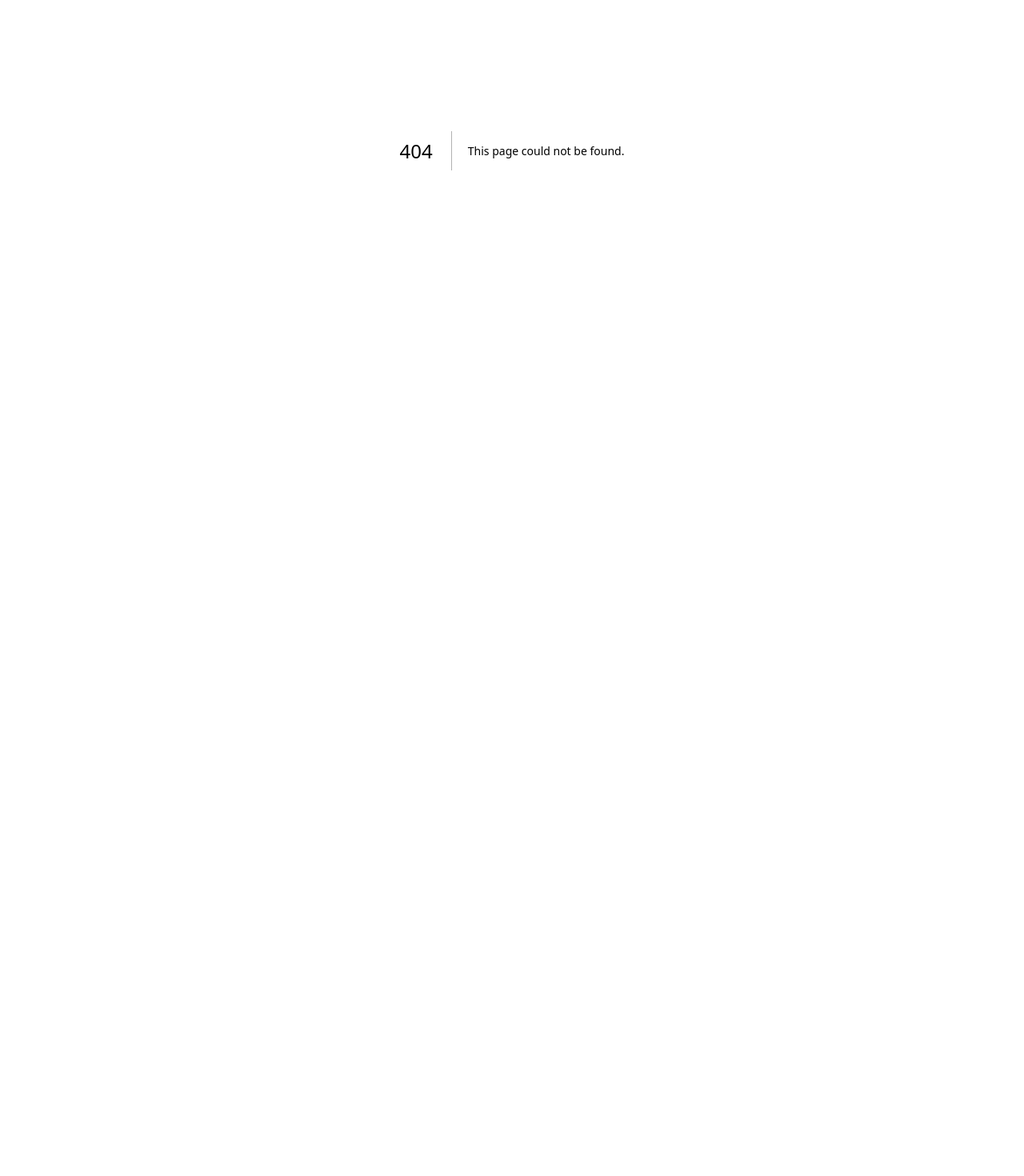
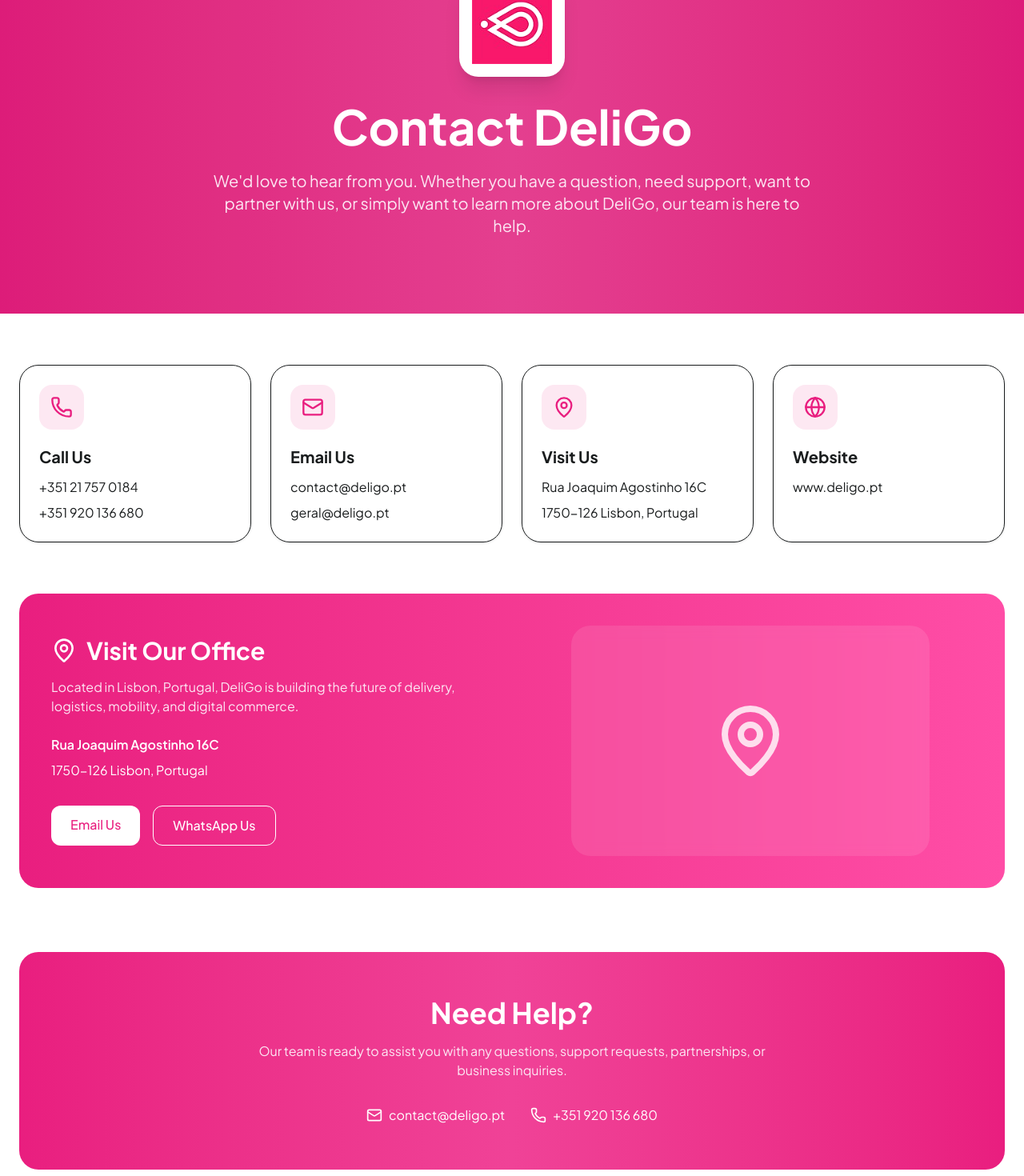
Before and after one commit to deligo-pt/deligo-food-e-commerce-web-application, a Next.js app: page /contact-us in a window 1280 px wide. Before the commit this address had no page. Shown: the part 212-1682 px from the top of the page at 80% size. Before the commit the page ends 800 px from the top, so only its background shows below. Built offline with nearby package versions, Linux system fonts and the light colour scheme; no server answers.

Commit message:
Added contact us page

```diff
--- /dev/null
+++ b/src/app/(main)/contact-us/page.tsx
@@ -0,0 +1,5 @@
+import ContactPage from "@/components/contact-page/ContactPage";
+
+export default function Page() {
+  return <ContactPage />;
+}
--- /dev/null
+++ b/src/components/contact-page/ContactPage.tsx
@@ -0,0 +1,166 @@
+/* eslint-disable react/no-unescaped-entities */
+"use client";
+
+import Image from "next/image";
+import Link from "next/link";
+import { Mail, Phone, MapPin, Globe } from "lucide-react";
+
+export default function ContactPage() {
+  const contactCards = [
+    {
+      icon: Phone,
+      title: "Call Us",
+      details: ["+351 21 757 0184", "+351 920 136 680"],
+    },
+    {
+      icon: Mail,
+      title: "Email Us",
+      details: ["contact@deligo.pt", "geral@deligo.pt"],
+    },
+    {
+      icon: MapPin,
+      title: "Visit Us",
+      details: ["Rua Joaquim Agostinho 16C", "1750-126 Lisbon, Portugal"],
+    },
+    {
+      icon: Globe,
+      title: "Website",
+      details: ["www.deligo.pt"],
+    },
+  ];
+
+  return (
+    <main className="min-h-screen bg-background">
+      {/* Hero Section */}
+      <section className="relative overflow-hidden bg-linear-to-r from-[#E91E7F] via-[#f04297] to-[#E91E7F]">
+        <div className="absolute inset-0 bg-black/5" />
+
+        <div className="relative mx-auto max-w-7xl px-6 py-24 text-center">
+          <div className="mb-8 flex justify-center">
+            <div className="rounded-3xl bg-white p-4 shadow-xl">
+              <Image
+                src="/deligo-logo.png"
+                alt="DeliGo"
+                width={100}
+                height={100}
+                className="object-contain"
+              />
+            </div>
+          </div>
+
+          <h1 className="text-4xl font-bold text-white md:text-6xl">
+            Contact DeliGo
+          </h1>
+
+          <p className="mx-auto mt-6 max-w-3xl text-lg text-pink-100 md:text-xl">
+            We'd love to hear from you. Whether you have a question, need
+            support, want to partner with us, or simply want to learn more about
+            DeliGo, our team is here to help.
+          </p>
+        </div>
+      </section>
+
+      {/* Contact Cards */}
+      <section className="mx-auto max-w-7xl px-6 py-16">
+        <div className="grid gap-6 md:grid-cols-2 xl:grid-cols-4">
+          {contactCards.map((card) => {
+            const Icon = card.icon;
+
+            return (
+              <div
+                key={card.title}
+                className="rounded-3xl border border-border bg-card p-6 shadow-sm transition-all duration-300 hover:-translate-y-1 hover:shadow-xl"
+              >
+                <div className="mb-5 flex h-14 w-14 items-center justify-center rounded-2xl bg-[#E91E7F]/10">
+                  <Icon className="h-7 w-7 text-[#E91E7F]" />
+                </div>
+
+                <h3 className="mb-3 text-xl font-bold">{card.title}</h3>
+
+                <div className="space-y-2 text-muted-foreground">
+                  {card.details.map((detail) => (
+                    <p key={detail}>{detail}</p>
+                  ))}
+                </div>
+              </div>
+            );
+          })}
+        </div>
+      </section>
+
+      {/* Location Card */}
+      <section className="mx-auto max-w-7xl px-6 pb-20">
+        <div className="overflow-hidden rounded-3xl bg-linear-to-r from-[#E91E7F] to-[#ff4da6] p-10 text-white">
+          <div className="grid items-center gap-10 lg:grid-cols-2">
+            <div>
+              <div className="mb-4 flex items-center gap-3">
+                <MapPin className="h-8 w-8" />
+                <h2 className="text-3xl font-bold">Visit Our Office</h2>
+              </div>
+
+              <p className="mb-6 text-pink-100">
+                Located in Lisbon, Portugal, DeliGo is building the future of
+                delivery, logistics, mobility, and digital commerce.
+              </p>
+
+              <div className="space-y-2">
+                <p className="font-semibold">Rua Joaquim Agostinho 16C</p>
+                <p>1750-126 Lisbon, Portugal</p>
+              </div>
+
+              <div className="mt-8 flex flex-wrap gap-4">
+                <Link
+                  href="mailto:contact@deligo.pt"
+                  className="rounded-xl bg-white px-6 py-3 font-medium text-[#E91E7F] transition hover:bg-pink-50"
+                >
+                  Email Us
+                </Link>
+
+                <Link
+                  href="https://wa.me/351920136680"
+                  target="_blank"
+                  rel="noopener noreferrer"
+                  className="rounded-xl border border-white px-6 py-3 font-medium text-white transition hover:bg-white/10"
+                >
+                  WhatsApp Us
+                </Link>
+              </div>
+            </div>
+
+            <div className="flex justify-center">
+              <div className="flex h-72 w-full max-w-md items-center justify-center rounded-3xl bg-white/10 backdrop-blur-sm">
+                <MapPin className="h-24 w-24 text-white/80" />
+              </div>
+            </div>
+          </div>
+        </div>
+      </section>
+
+      {/* CTA */}
+      <section className="pb-20">
+        <div className="mx-auto max-w-7xl px-6">
+          <div className="rounded-3xl bg-linear-to-r from-[#E91E7F] via-[#f04297] to-[#E91E7F] px-8 py-14 text-center text-white">
+            <h2 className="text-3xl font-bold md:text-4xl">Need Help?</h2>
+
+            <p className="mx-auto mt-4 max-w-2xl text-pink-100">
+              Our team is ready to assist you with any questions, support
+              requests, partnerships, or business inquiries.
+            </p>
+
+            <div className="mt-8 flex flex-col items-center justify-center gap-4 md:flex-row md:gap-8">
+              <div className="flex items-center gap-2">
+                <Mail className="h-5 w-5" />
+                <span>contact@deligo.pt</span>
+              </div>
+
+              <div className="flex items-center gap-2">
+                <Phone className="h-5 w-5" />
+                <span>+351 920 136 680</span>
+              </div>
+            </div>
+          </div>
+        </div>
+      </section>
+    </main>
+  );
+}
--- a/src/components/shared/Footer.tsx
+++ b/src/components/shared/Footer.tsx
@@ -253,9 +253,6 @@ export default function Footer() {
           >
             Terms of Service
           </Link>
-          <a href="#" className="transition-colors hover:text-[#b0004a]">
-            Cookie Settings
-          </a>
         </div>
       </div>
     </footer>
```
